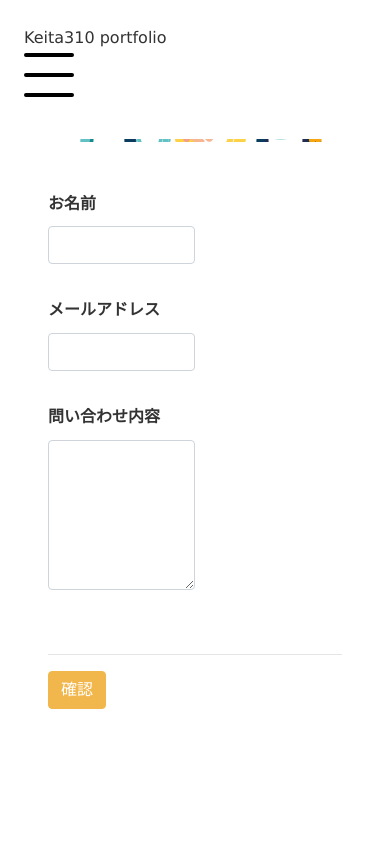
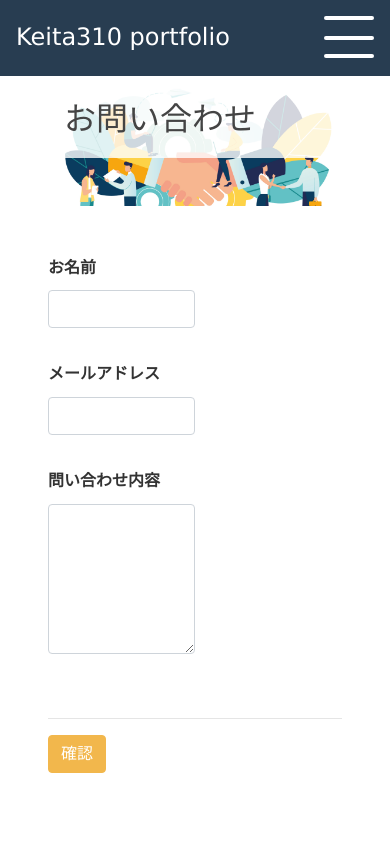
Before and after one commit to Keita310/portfolio, a Gatsby site: page /contact in a window 390 px wide. Shown: the top 844 px of the page. Built offline with nearby package versions, Linux system fonts and the light colour scheme; Gatsby itself is replaced by a stand-in of ours.

Commit message:
一旦コミット

```diff
--- a/src/components/sidebar.js
+++ b/src/components/sidebar.js
@@ -20,11 +20,13 @@
   const meta = data.site.siteMetadata;
 
   return (
-    <nav className="sidebar p-4">
+    <nav className="sidebar">
       {/* スマホハンバーガーメニュー */}
       <input type="checkbox" id="toggle_flag" />
       <div className="sp-fixed-header">
-        <div>{meta.title}</div>
+        <div>
+          <Link to="/">{meta.title}</Link>
+        </div>
         <label for="toggle_flag">
           <div className="toggle-btn">
             <span></span>
--- a/src/styles/sidebar.scss
+++ b/src/styles/sidebar.scss
@@ -3,7 +3,7 @@
   position: sticky;
   top: 0;
   z-index: 1020;
-  padding: 2rem;
+  padding: 1.5rem;
   background: $white;
   overflow: hidden;
   box-shadow: 0 2px 14px rgba($color-font-base, .1);
@@ -49,7 +49,7 @@
       left: 0;
       width: 100%;
       height: 4px;
-      background-color: #000;
+      background-color: #FFF;
       border-radius: 4px;
       display: inline-block;
       transition: all .5s;
@@ -64,7 +64,7 @@
       }
 
       &:nth-child(3) {
-        bottom: 0px;
+        bottom: 2px;
       }
     }
   }
@@ -76,6 +76,21 @@
 
   .sp-fixed-header {
     display: none;
+    justify-content: space-between;
+    align-items: center;
+    background: $main-key-color;
+    padding: 1rem;
+
+    a {
+      color: #fff;
+      font-size: 1.5rem;
+    }
+
+    label {
+      display: flex;
+      margin: 0;
+      padding: 0;
+    }
   }
 
   input {
@@ -131,13 +146,13 @@
           opacity: .8;
           z-index: 2;
           cursor: pointer;
+          transition: all .5s;
         }
       }
 
       & ~ .menu-wrap {
-        display: block !important;
-        position: relative;
-        z-index: 3;
+        opacity: 1 !important;
+        left: 0 !important;
       }
     }
   }
@@ -154,8 +169,12 @@
     width: 100%;
     height: auto;
 
+    & + div {
+      margin-top: 4rem;
+    }
+
     .sp-fixed-header {
-      display: block;
+      display: flex;
     }
 
     .logo {
@@ -163,7 +182,18 @@
     }
 
     .menu-wrap {
-       display: none;
+      position: fixed;
+      top: 0;
+      left: -300px;
+      bottom: 0;
+      z-index: 3;
+      opacity: 0;
+      width: 300px;
+      background: #ffffff;
+      overflow-x: hidden;
+      overflow-y: auto;
+      -webkit-overflow-scrolling: touch;
+      transition: all .5s;
     }
   }
 }
```
